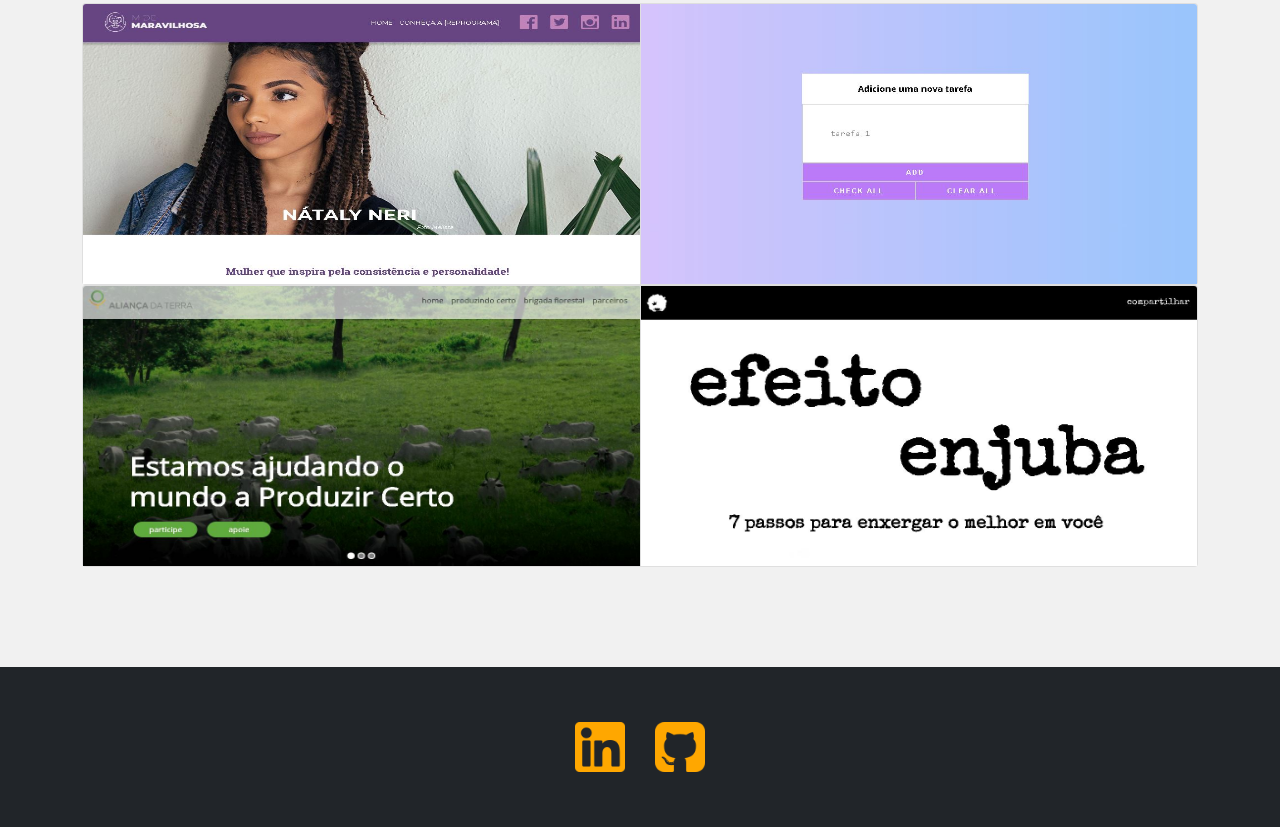
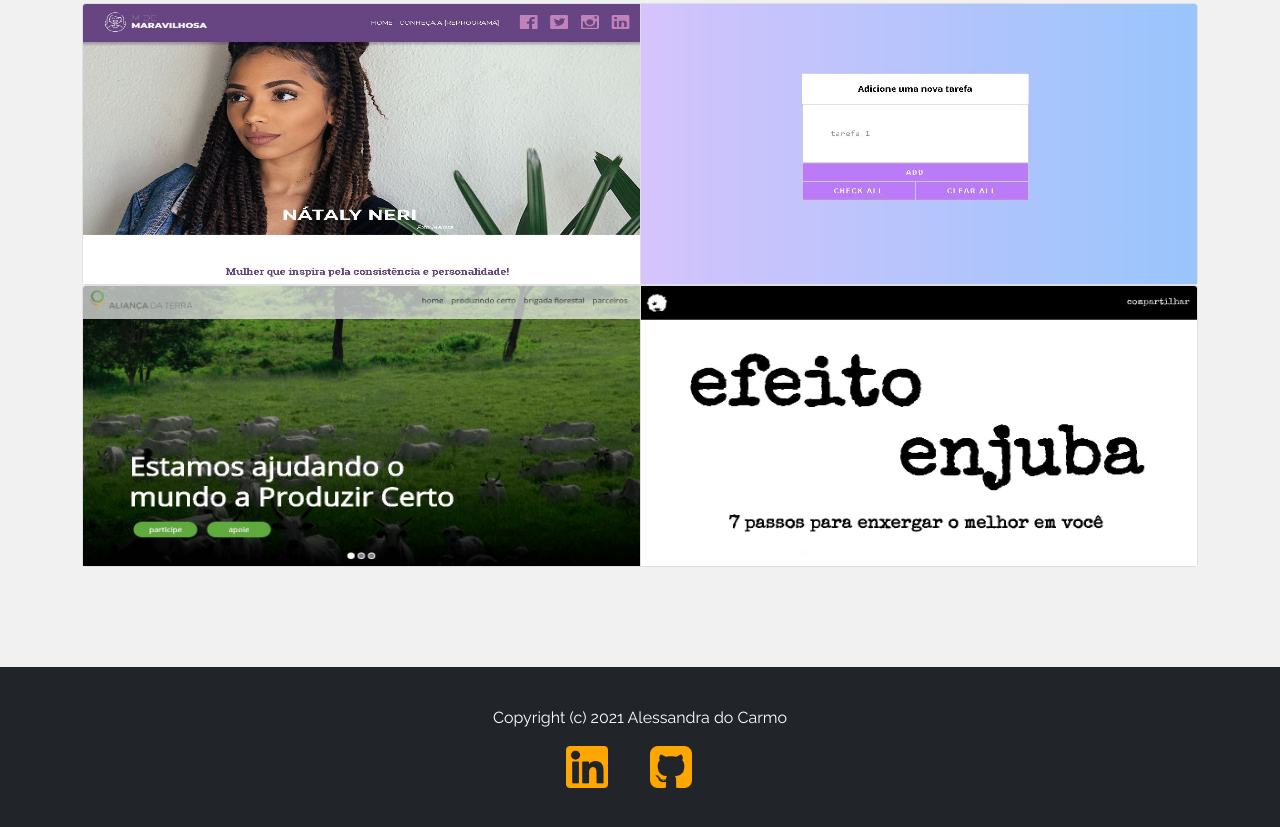
Before and after one commit to alessandrizes/my-first-portfolio, a website: page index.html in a window 1280 px wide. Shown: the part 1597-2424 px from the top of the page. Drawn offline with Linux system fonts and the light colour scheme.

Commit message:
task: add license in the footer

```diff
--- a/css/style.css
+++ b/css/style.css
@@ -176,14 +176,20 @@ html {
 .myfooter{
     height: 20vh;
     background: #212529;
+    display: flex;
+    align-items: center;
+    justify-content: center;
+    flex-direction: column-reverse;
+}
+.myfooter p{
+    color: white;
 }
 .myfooter_social-media {
     display: flex;
     justify-content: center;
     align-items: center;
-    height: 100%;
 }
 .myfooter_img {
-    width: 50px;
-    margin: 0 15px;
+    width: 50%;
+    margin: 0 10px;
 }
--- a/index.html
+++ b/index.html
@@ -60,8 +60,8 @@
                                 códigos, aprendi o verdadeiro sentido da
                                 colaboração. Se você quer falar comigo sobre a web, um novo projeto legal ou me convidar
                                 para patinar, me mande um
-                                <a href="mailto:alessandrizes@gmail.com"
-                                    class="myabout_link card-link">e-mail</a>.</p>
+                                <a href="mailto:alessandrizes@gmail.com" class="myabout_link card-link">e-mail</a>.
+                            </p>
                         </div>
                     </div>
                     <div class="myabout_col col-lg-6">
@@ -185,6 +185,7 @@
             <a target="_blank" href="https://github.com/aledocarmoo"><img class="myfooter_img"
                     src="assets/img/logo-github.png" alt="Imagem do logo do github"></a>
         </div>
+        <p>Copyright (c) 2021 Alessandra do Carmo</p>
     </section>
     <button id="arrowTop" hidden>▲</button>
     <!-- js -->
```
